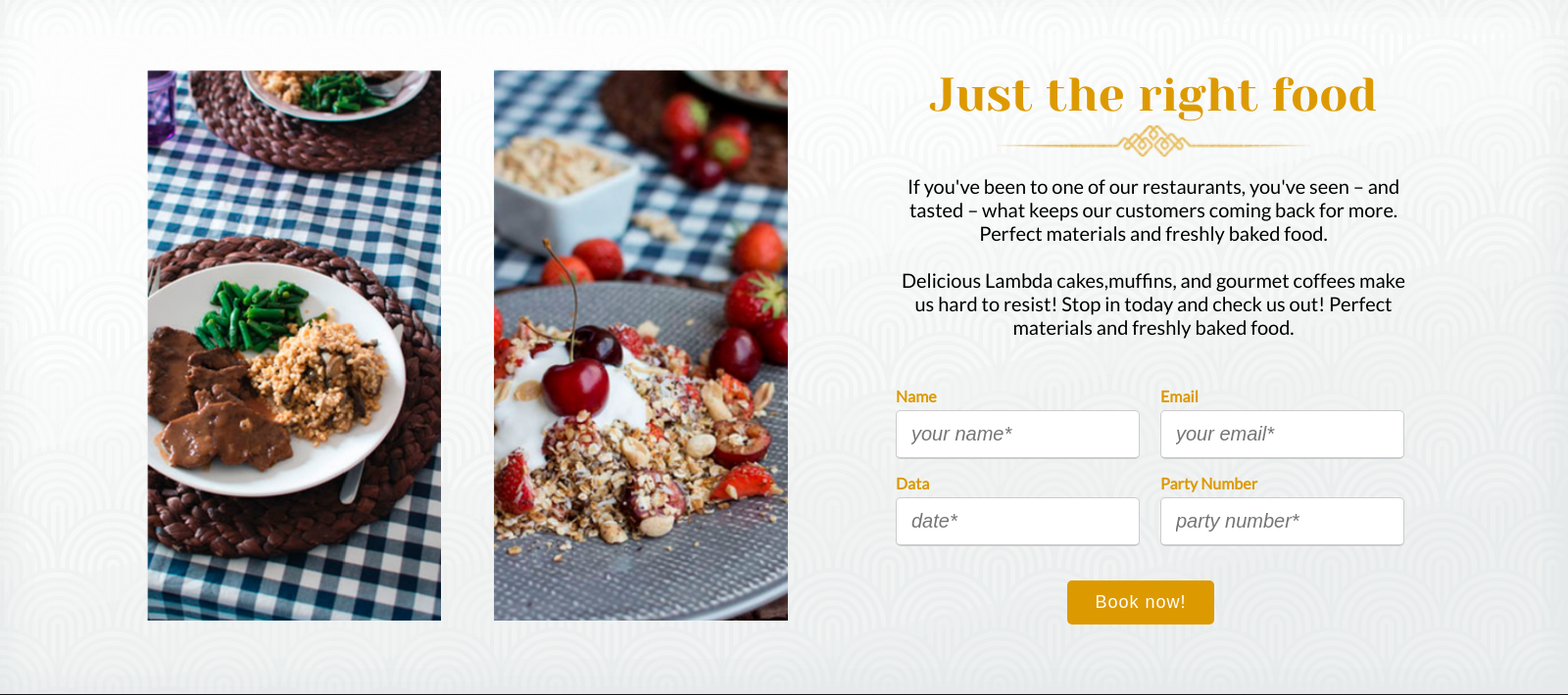
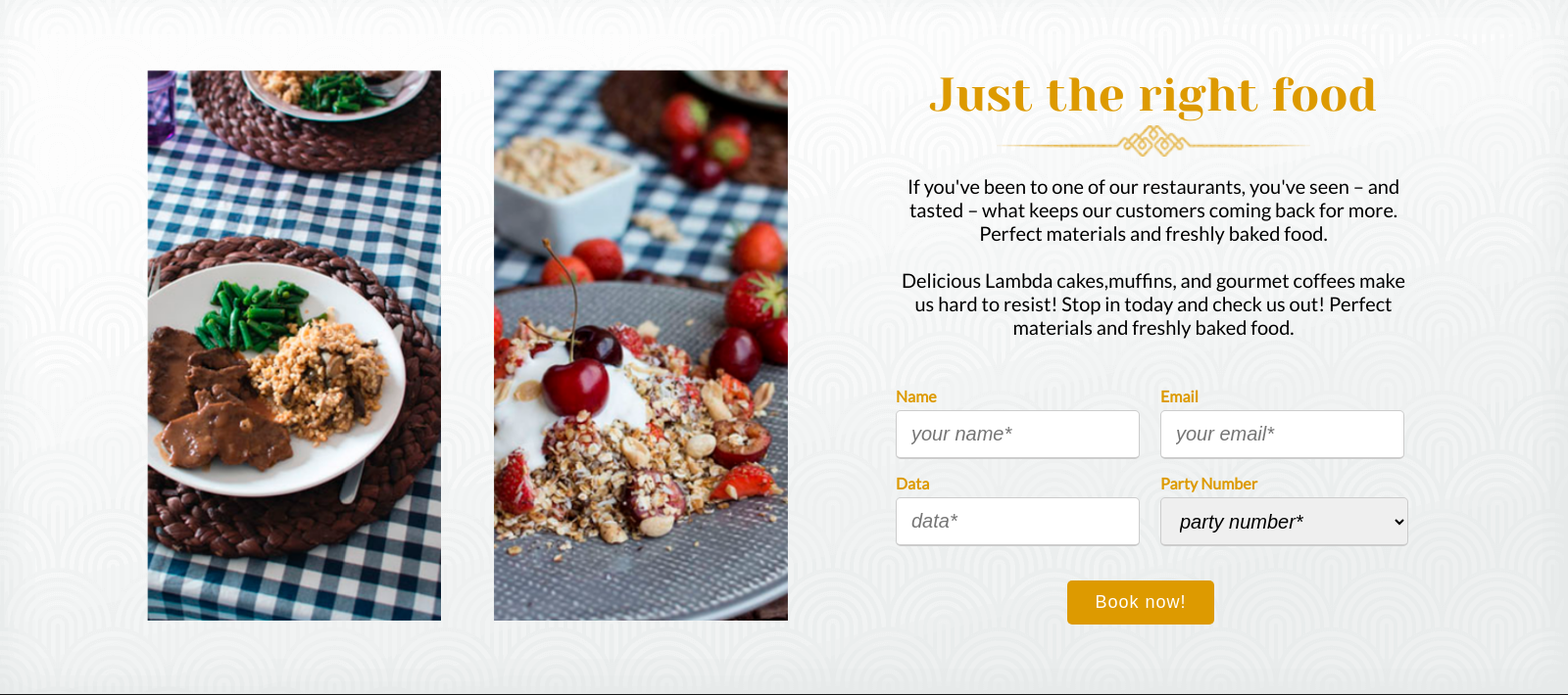
Before and after one commit to Hummel009/HTML-Projects, a web app: page / in a window 1600 px wide. Shown: the part 3971-4681 px from the top of the page at 98% size. Run offline with its HTML, style and script files only (its server is not run), Linux system fonts and the light colour scheme; data that the repository does not hold is empty; some libraries are stand-ins or nearby versions; some web fonts are replaced.

Commit message:
section-5:add data input and choosing party number

```diff
--- a/NicoNicoDouga/src/main/webapp/index.html
+++ b/NicoNicoDouga/src/main/webapp/index.html
@@ -270,15 +270,25 @@
 								</div>
 								<div class="input-box">
 									<span class="details">Email</span>
-									<input type="text" placeholder="your email*" required />
+									<input type="email" placeholder="your email*" required />
 								</div>
 								<div class="input-box">
 									<span class="details">Data</span>
-									<input type="text" placeholder="date*" required />
+									<input type="text" placeholder="data*"
+										   onfocus="(this.type='date')"
+										   onblur="(this.type='text')">
 								</div>
 								<div class="input-box">
 									<span class="details">Party Number</span>
-									<input type="text" placeholder="party number*" required />
+									<select name="pNumbers">
+										<option value="" disabled selected hidden>party number*</option>
+										<option value="table1">table1</option>
+										<option value="table2">table2</option>
+										<option value="table3">table3</option>
+										<option value="table4">table4</option>
+										<option value="table5">table5</option>
+									</select>
+
 								</div>
 							</div>
 							<div class="button">
--- a/NicoNicoDouga/src/main/webapp/jabroni.css
+++ b/NicoNicoDouga/src/main/webapp/jabroni.css
@@ -229,7 +229,7 @@
 	margin-left: 90px;
 }
 
-/**SECTION 6**/
+/**SECTION 5**/
 
 .section-5 {
 	position: relative;
@@ -285,6 +285,7 @@
 	font-size: 20px !important;
 }
 
+/*** USER ORDER FORM ***/
 .section-5 .container-user {
 	max-width:500px;
 	width:100%;
@@ -292,18 +293,15 @@
 	padding-top:175px;
 
 }
-
 .container-user form .user-details {
 	display: flex;
 	flex-wrap: wrap;
 	justify-content: space-between;
 }
-
 form .user-details .input-box {
 	margin-bottom: 15px;
 	width: calc(100% / 2 - 20px);
 }
-
 form .input-box span.details {
 	display: block;
 	font-weight: bold;
@@ -311,7 +309,6 @@ form .input-box span.details {
 	color: #dd9a00;
 	margin-bottom: 5px;
 }
-
 .user-details .input-box input {
 	height: 45px;
 	width: 100%;
@@ -324,6 +321,19 @@ form .input-box span.details {
 	border-bottom-width: 2px;
 	transition: all 0.3s ease;
 }
+.input-box select {
+	height: 50px;
+	width: 110%;
+	outline: none;
+	font-size: 20px;
+	font-style: oblique;
+	border-radius: 5px;
+	padding-left: 15px;
+	border: 1px solid #ccc;
+	border-bottom-width: 2px;
+	transition: all 0.3s ease;
+}
+
 
 form .button {
 	height: 45px;
@@ -331,8 +341,7 @@ form .button {
 	margin: 20px 0
 
 }
-
-	form .button input {
+form .button input {
 		height: 100%;
 		width: 30%;
 		border-radius: 5px;
@@ -345,12 +354,11 @@ form .button {
 		transition: all 0.3s ease;
 		background: #dd9a00;
 	}
-
-		form .button input:hover {
+form .button input:hover {
 			/* transform: scale(0.99); */
 			background: #e7bc4d;
 		}
-
+	/*** END OF SECTION 5 ***/
 	/*** SECTION 3 ***/
 	.section-3 {
 		position: relative;
```
